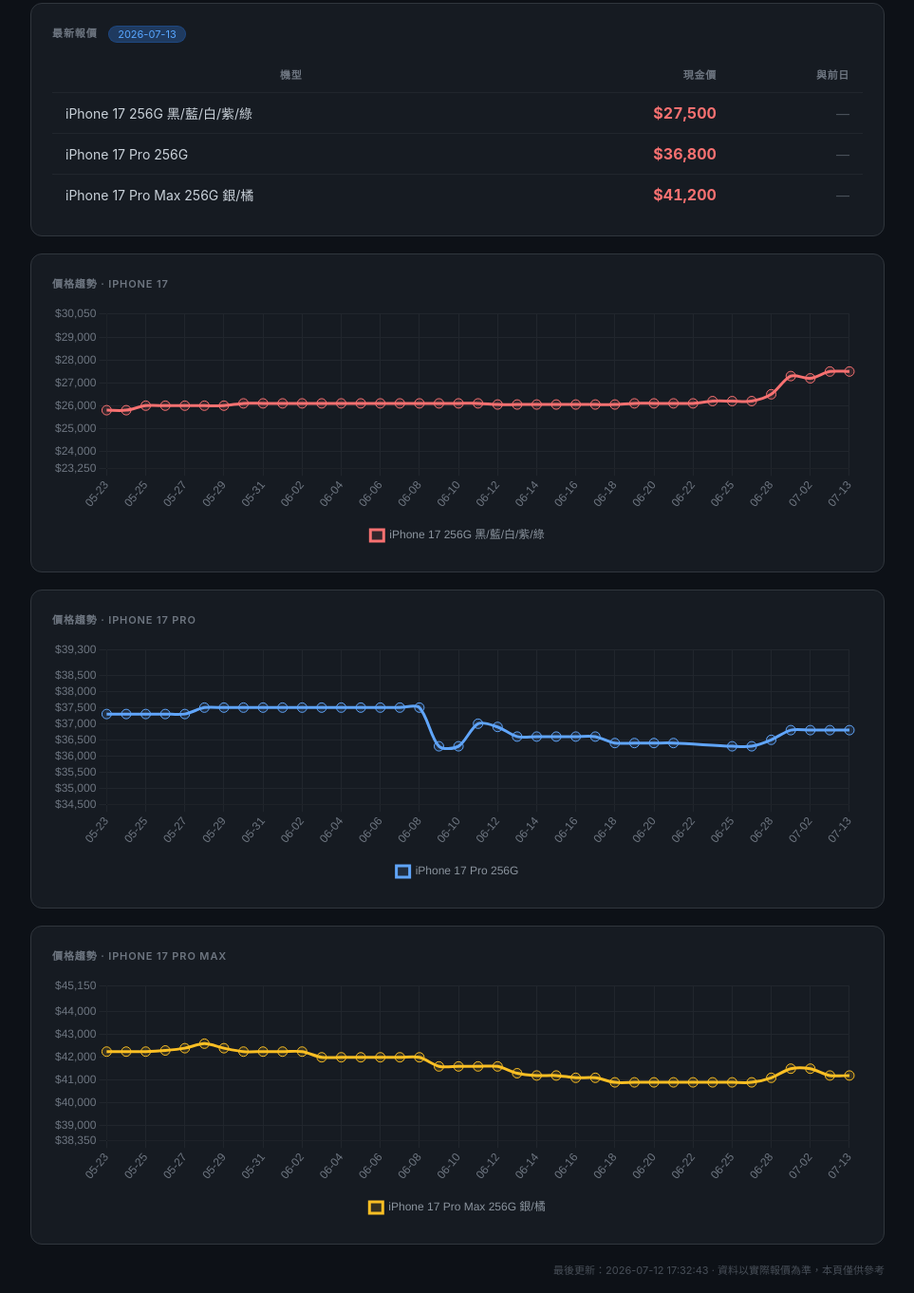
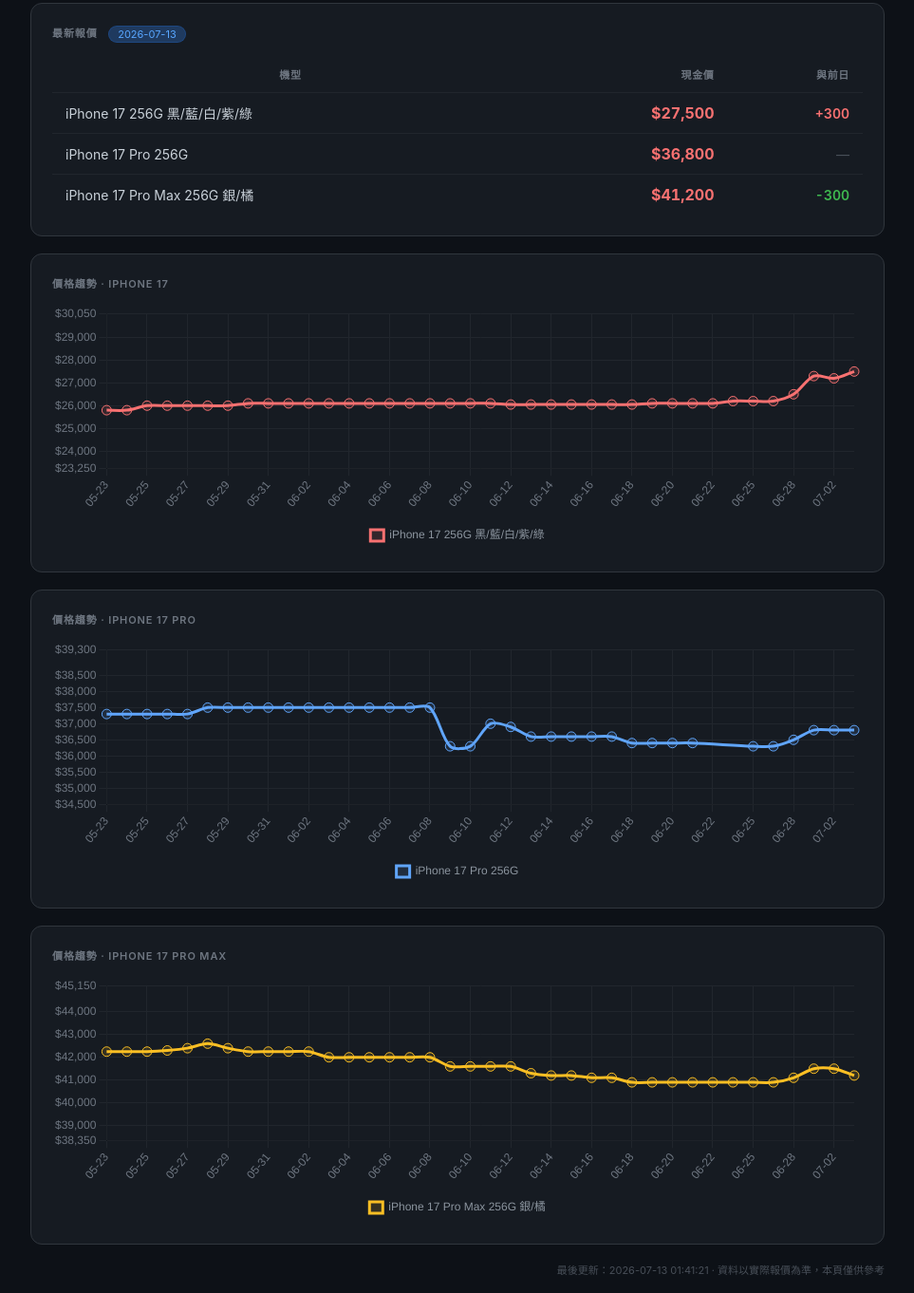
Before and after one commit to calobase/benz2288-tracker, a plain HTML site: page index.html in a window 1280 px wide. Shown: the part 118-1480 px from the top of the page at 95% size, without its empty margins (158-1121 px from the left). Drawn offline with nearby package versions, Linux system fonts and the light colour scheme.

```diff
--- a/index.html
+++ b/index.html
@@ -66,7 +66,7 @@
       <tr>
           <td class="model-name">iPhone 17 256G 黑/藍/白/紫/綠</td>
           <td class="model-price">$27,500</td>
-          <td class="diff-none">—</td>
+          <td class="diff-up">+300</td>
         </tr><tr>
           <td class="model-name">iPhone 17 Pro 256G</td>
           <td class="model-price">$36,800</td>
@@ -74,7 +74,7 @@
         </tr><tr>
           <td class="model-name">iPhone 17 Pro Max 256G 銀/橘</td>
           <td class="model-price">$41,200</td>
-          <td class="diff-none">—</td>
+          <td class="diff-down">-300</td>
         </tr>
     </table>
   </div>
@@ -87,7 +87,7 @@
 <script>
 new Chart(document.getElementById("chart0"), {
   type: "line",
-  data: {"labels": ["05-23", "05-24", "05-25", "05-26", "05-27", "05-28", "05-29", "05-30", "05-31", "06-01", "06-02", "06-03", "06-04", "06-05", "06-06", "06-07", "06-08", "06-09", "06-10", "06-11", "06-12", "06-13", "06-14", "06-15", "06-16", "06-17", "06-18", "06-19", "06-20", "06-21", "06-22", "06-24", "06-25", "06-27", "06-28", "06-30", "07-02", "07-12", "07-13"], "datasets": [{"label": "iPhone 17 256G 黑/藍/白/紫/綠", "data": [25800, 25800, 26000, 26000, 26000, 26000, 26000, 26100, 26100, 26100, 26100, 26100, 26100, 26100, 26100, 26100, 26100, 26100, 26100, 26100, 26050, 26050, 26050, 26050, 26050, 26050, 26050, 26100, 26100, 26100, 26100, 26200, 26200, 26200, 26500, 27300, 27200, 27500, 27500], "borderColor": "#f87171", "backgroundColor": "#f8717122", "tension": 0.3, "fill": false, "pointRadius": 5, "pointHoverRadius": 8, "spanGaps": true}]},
+  data: {"labels": ["05-23", "05-24", "05-25", "05-26", "05-27", "05-28", "05-29", "05-30", "05-31", "06-01", "06-02", "06-03", "06-04", "06-05", "06-06", "06-07", "06-08", "06-09", "06-10", "06-11", "06-12", "06-13", "06-14", "06-15", "06-16", "06-17", "06-18", "06-19", "06-20", "06-21", "06-22", "06-24", "06-25", "06-27", "06-28", "06-30", "07-02", "07-13"], "datasets": [{"label": "iPhone 17 256G 黑/藍/白/紫/綠", "data": [25800, 25800, 26000, 26000, 26000, 26000, 26000, 26100, 26100, 26100, 26100, 26100, 26100, 26100, 26100, 26100, 26100, 26100, 26100, 26100, 26050, 26050, 26050, 26050, 26050, 26050, 26050, 26100, 26100, 26100, 26100, 26200, 26200, 26200, 26500, 27300, 27200, 27500], "borderColor": "#f87171", "backgroundColor": "#f8717122", "tension": 0.3, "fill": false, "pointRadius": 5, "pointHoverRadius": 8, "spanGaps": true}]},
   options: {
     responsive: true,
     maintainAspectRatio: false,
@@ -122,7 +122,7 @@
 <script>
 new Chart(document.getElementById("chart1"), {
   type: "line",
-  data: {"labels": ["05-23", "05-24", "05-25", "05-26", "05-27", "05-28", "05-29", "05-30", "05-31", "06-01", "06-02", "06-03", "06-04", "06-05", "06-06", "06-07", "06-08", "06-09", "06-10", "06-11", "06-12", "06-13", "06-14", "06-15", "06-16", "06-17", "06-18", "06-19", "06-20", "06-21", "06-22", "06-24", "06-25", "06-27", "06-28", "06-30", "07-02", "07-12", "07-13"], "datasets": [{"label": "iPhone 17 Pro 256G", "data": [37300, 37300, 37300, 37300, 37300, 37500, 37500, 37500, 37500, 37500, 37500, 37500, 37500, 37500, 37500, 37500, 37500, 36300, 36300, 37000, 36900, 36600, 36600, 36600, 36600, 36600, 36400, 36400, 36400, 36400, null, null, 36300, 36300, 36500, 36800, 36800, 36800, 36800], "borderColor": "#60a5fa", "backgroundColor": "#60a5fa22", "tension": 0.3, "fill": false, "pointRadius": 5, "pointHoverRadius": 8, "spanGaps": true}]},
+  data: {"labels": ["05-23", "05-24", "05-25", "05-26", "05-27", "05-28", "05-29", "05-30", "05-31", "06-01", "06-02", "06-03", "06-04", "06-05", "06-06", "06-07", "06-08", "06-09", "06-10", "06-11", "06-12", "06-13", "06-14", "06-15", "06-16", "06-17", "06-18", "06-19", "06-20", "06-21", "06-22", "06-24", "06-25", "06-27", "06-28", "06-30", "07-02", "07-13"], "datasets": [{"label": "iPhone 17 Pro 256G", "data": [37300, 37300, 37300, 37300, 37300, 37500, 37500, 37500, 37500, 37500, 37500, 37500, 37500, 37500, 37500, 37500, 37500, 36300, 36300, 37000, 36900, 36600, 36600, 36600, 36600, 36600, 36400, 36400, 36400, 36400, null, null, 36300, 36300, 36500, 36800, 36800, 36800], "borderColor": "#60a5fa", "backgroundColor": "#60a5fa22", "tension": 0.3, "fill": false, "pointRadius": 5, "pointHoverRadius": 8, "spanGaps": true}]},
   options: {
     responsive: true,
     maintainAspectRatio: false,
@@ -157,7 +157,7 @@
 <script>
 new Chart(document.getElementById("chart2"), {
   type: "line",
-  data: {"labels": ["05-23", "05-24", "05-25", "05-26", "05-27", "05-28", "05-29", "05-30", "05-31", "06-01", "06-02", "06-03", "06-04", "06-05", "06-06", "06-07", "06-08", "06-09", "06-10", "06-11", "06-12", "06-13", "06-14", "06-15", "06-16", "06-17", "06-18", "06-19", "06-20", "06-21", "06-22", "06-24", "06-25", "06-27", "06-28", "06-30", "07-02", "07-12", "07-13"], "datasets": [{"label": "iPhone 17 Pro Max 256G 銀/橘", "data": [42250, 42250, 42250, 42300, 42400, 42600, 42400, 42250, 42250, 42250, 42250, 42000, 42000, 42000, 42000, 42000, 42000, 41600, 41600, 41600, 41600, 41300, 41200, 41200, 41100, 41100, 40900, 40900, 40900, 40900, 40900, 40900, 40900, 40900, 41100, 41500, 41500, 41200, 41200], "borderColor": "#fbbf24", "backgroundColor": "#fbbf2422", "tension": 0.3, "fill": false, "pointRadius": 5, "pointHoverRadius": 8, "spanGaps": true}]},
+  data: {"labels": ["05-23", "05-24", "05-25", "05-26", "05-27", "05-28", "05-29", "05-30", "05-31", "06-01", "06-02", "06-03", "06-04", "06-05", "06-06", "06-07", "06-08", "06-09", "06-10", "06-11", "06-12", "06-13", "06-14", "06-15", "06-16", "06-17", "06-18", "06-19", "06-20", "06-21", "06-22", "06-24", "06-25", "06-27", "06-28", "06-30", "07-02", "07-13"], "datasets": [{"label": "iPhone 17 Pro Max 256G 銀/橘", "data": [42250, 42250, 42250, 42300, 42400, 42600, 42400, 42250, 42250, 42250, 42250, 42000, 42000, 42000, 42000, 42000, 42000, 41600, 41600, 41600, 41600, 41300, 41200, 41200, 41100, 41100, 40900, 40900, 40900, 40900, 40900, 40900, 40900, 40900, 41100, 41500, 41500, 41200], "borderColor": "#fbbf24", "backgroundColor": "#fbbf2422", "tension": 0.3, "fill": false, "pointRadius": 5, "pointHoverRadius": 8, "spanGaps": true}]},
   options: {
     responsive: true,
     maintainAspectRatio: false,
@@ -187,7 +187,7 @@
 </script>
 
   <footer>
-    最後更新：2026-07-12 17:32:43 ·
+    最後更新：2026-07-13 01:41:21 ·
     資料以實際報價為準，本頁僅供參考
   </footer>
 </div>
```
Also changed, not shown: 1 other file.
